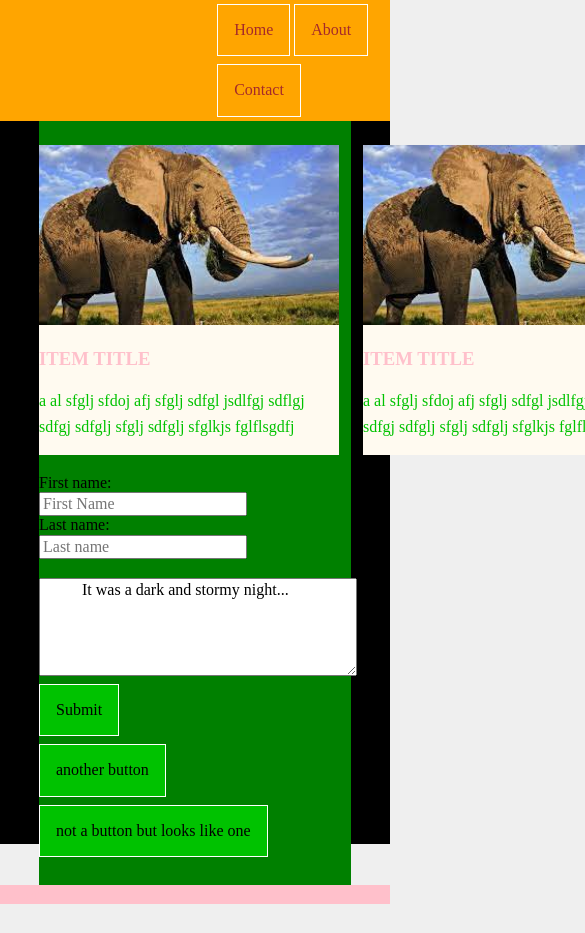
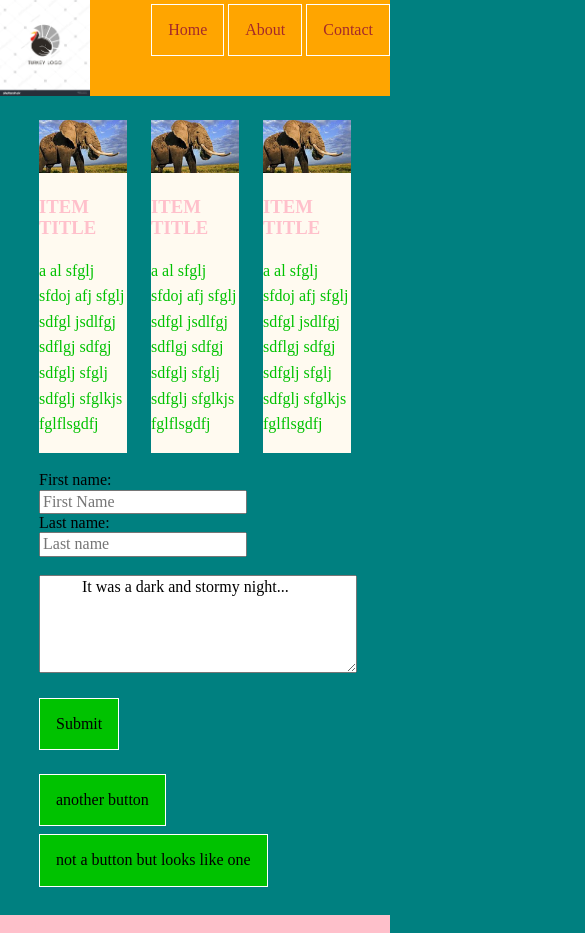
Before and after one commit to QuintonJason/8-29-2023, a plain HTML site: page commerce.html in a window 390 px wide. Shown: the top 933 px of the page, 585 px wide, since content can reach past the window. Before the commit the page ends 904 px from the top, so only its background shows below. Drawn offline with Linux system fonts and the light colour scheme.

Commit message:
added media queries
for inspiration

```diff
--- a/commerce.html
+++ b/commerce.html
@@ -25,7 +25,7 @@
 <body>
   <div class="yellow-pig-main-wrapper">
     <header class="yellow-pig-header">
-      <img src="" alt="">
+      <img class="yellow-pig-logo" src="./img/turkey.jpg" alt="">
       <nav>
         <a href="#">Home</a>
         <a href="#">About</a>
@@ -69,7 +69,9 @@
         <textarea id="story" name="story" rows="5" cols="33">
           It was a dark and stormy night...
         </textarea>
-        <input class="my-button my-secondary-button" type="submit" value="Submit">
+        <p>
+          <input class="my-button my-secondary-button" type="submit" value="Submit">
+        </p>
       </form>
       <button class="my-button my-secondary-button">another button</button>
       <a href="#" class="my-button my-secondary-button">not a button but looks like one</a>
--- a/css/main.css
+++ b/css/main.css
@@ -18,6 +18,27 @@ body {
   background-color: #efefef;
   font-family: 'Playfair Display SC', serif;
   font-size: 16px;
+}
+
+/* media query for phones */
+@media (max-width: 480px) {
+  body {
+    background-color: teal;
+  }
+}
+
+/* media query for tablet */
+@media (min-width: 481px) and (max-width: 767px) {
+  body {
+    background-color: maroon;
+  }
+}
+
+/* media query for desktop */
+@media (min-width: 768px) {
+  body {
+    background-color: peachpuff;
+  }
 }
 
 label {
@@ -43,7 +64,8 @@ ul {
 }
 
 img {
- width: 300px;
+ width: 100%;
+ height: auto;
 }
 
 h2 {
@@ -96,6 +118,7 @@ nav a:hover,
 
 .koala-featured-image-wrapper img {
   border: 4px solid red;
+  max-width: 800px;
 }
 
 .koala-featured-image-image {
@@ -106,7 +129,6 @@ nav a:hover,
 /* Lavendar Chicken section */
 .lavendar-chicken-main-wrapper,
 .yellow-pig-main-wrapper {
-  background: #000000;
   display: flex;
   flex-direction: column;
   height: 100vh;
@@ -127,7 +149,6 @@ nav a:hover,
 
 .lavendar-chicken-main,
 .yellow-pig-main {
-  background-color: #008000;
   flex: 1;
   padding-top: 24px;
   padding-bottom: 24px;
@@ -151,3 +172,7 @@ nav a:hover,
 .yellow-pig-feature-item {
   background-color: floralwhite
 }
+
+.yellow-pig-logo {
+  width: 90px;
+}
```
Also changed, not shown: img/turkey.jpg (added).
